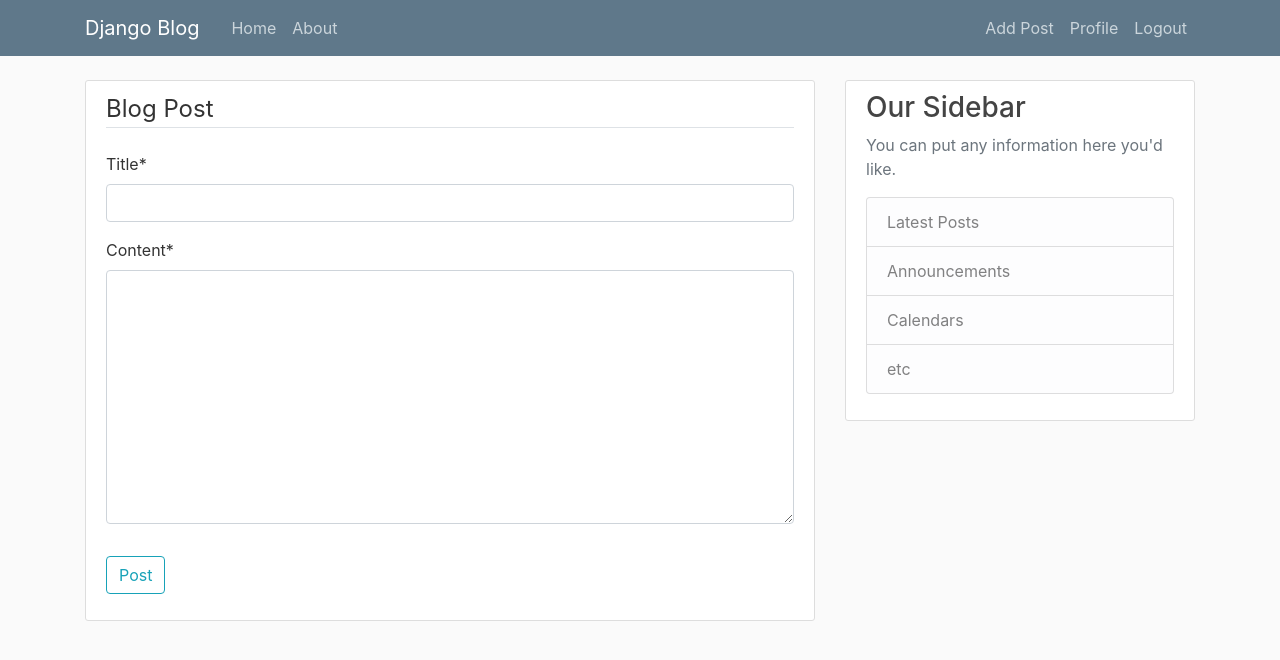
After one commit to Digvijay03/blog_application, a Django app: page /post/new/ in a window 1280 px wide. The commit adds this page. Shown: the top 660 px of the page. Run offline with Django 3.2, Linux system fonts and the light colour scheme; a user stored in the database is signed in; some libraries are stand-ins or nearby versions.

Commit message:
list,create,update,delete post feature added

```diff
--- a/blog/models.py
+++ b/blog/models.py
@@ -1,6 +1,7 @@
 from django.db import models
 from django.utils import timezone
 from django.contrib.auth.models import User
+from django.urls import reverse
 
 
 class Post(models.Model):
@@ -11,3 +12,6 @@ class Post(models.Model):
 
     def __str__(self):
         return self.title
+
+    def get_absolute_url(self):
+        return reverse('post-detail', kwargs={'pk': self.pk})
--- a/blog/templates/blog/base.html
+++ b/blog/templates/blog/base.html
@@ -30,8 +30,10 @@
             <!-- Navbar Right Side -->
             {%if user.is_authenticated%}
             <div class="navbar-nav">
+              <a class="nav-item nav-link" href="{% url 'post-create' %}">Add Post</a>
               <a class="nav-item nav-link" href="{% url 'profile' %}">Profile</a>
               <a class="nav-item nav-link" href="{% url 'logout' %}">Logout</a>
+
               {%else%}
             </div>
             <div class="navbar-nav">
--- a/blog/templates/blog/home.html
+++ b/blog/templates/blog/home.html
@@ -7,7 +7,7 @@
               <a class="mr-2" href="#">{{ post.author }}</a>
               <small class="text-muted">{{ post.date_posted|date:"F d, Y" }}</small>
             </div>
-            <h2><a class="article-title" href="#">{{ post.title }}</a></h2>
+            <h2><a class="article-title" href="{% url 'post-detail' post.id %}">{{ post.title }}</a></h2>
             <p class="article-content">{{ post.content }}</p>
           </div>
         </article>
--- /dev/null
+++ b/blog/templates/blog/post_form.html
@@ -0,0 +1,16 @@
+{% extends "blog/base.html" %}
+{% load crispy_forms_tags %}
+{% block content %}
+    <div class="content-section">
+        <form method="POST">
+            {% csrf_token %}
+            <fieldset class="form-group">
+                <legend class="border-bottom mb-4">Blog Post</legend>
+                {{ form|crispy }}
+            </fieldset>
+            <div class="form-group">
+                <button class="btn btn-outline-info" type="submit">Post</button>
+            </div>
+        </form>
+    </div>
+{% endblock content %}
--- a/blog/urls.py
+++ b/blog/urls.py
@@ -1,7 +1,18 @@
 from django.urls import path
+from .views import (
+    PostListView,
+    PostDetailView,
+    PostCreateView,
+    PostUpdateView,
+    PostDeleteView
+)
 from . import views
 urlpatterns = [
 
-    path('',views.home,name='blog-home'),
+    path('',PostListView.as_view(),name='blog-home'),
+    path('post/<int:pk>/', PostDetailView.as_view(), name='post-detail'),
+    path('post/new/', PostCreateView.as_view(), name='post-create'),
+    path('post/<int:pk>/update/', PostUpdateView.as_view(), name='post-update'),
+    path('post/<int:pk>/delete/', PostDeleteView.as_view(), name='post-delete'),
     path('about/',views.about,name='blog-about'),
 ]
--- a/blog/views.py
+++ b/blog/views.py
@@ -1,4 +1,12 @@
 from django.shortcuts import render
+from django.contrib.auth.mixins import LoginRequiredMixin, UserPassesTestMixin
+from django.views.generic import (
+    ListView,
+    DetailView,
+    CreateView,
+    UpdateView,
+    DeleteView
+)
 from .models import Post
 
 # Create your views here.
@@ -7,5 +15,51 @@ def home(request):
     'posts': Post.objects.all()
     }
     return render(request,'blog/home.html',context)
+
+class PostListView(ListView):
+    model = Post
+    template_name = 'blog/home.html'  # <app>/<model>_<viewtype>.html
+    context_object_name = 'posts'
+    ordering = ['-date_posted']
+
+
+class PostDetailView(DetailView):
+    model = Post
+
+
+class PostCreateView(LoginRequiredMixin, CreateView):
+    model = Post
+    fields = ['title', 'content']
+
+    def form_valid(self, form):
+        form.instance.author = self.request.user
+        return super().form_valid(form)
+
+
+class PostUpdateView(LoginRequiredMixin, UserPassesTestMixin, UpdateView):
+    model = Post
+    fields = ['title', 'content']
+
+    def form_valid(self, form):
+        form.instance.author = self.request.user
+        return super().form_valid(form)
+
+    def test_func(self):
+        post = self.get_object()
+        if self.request.user == post.author:
+            return True
+        return False
+
+
+class PostDeleteView(LoginRequiredMixin, UserPassesTestMixin, DeleteView):
+    model = Post
+    success_url = '/'
+
+    def test_func(self):
+        post = self.get_object()
+        if self.request.user == post.author:
+            return True
+        return False
+
 def about (request):
     return render (request,'blog/about.html')
```
Also changed, not shown: blog/templates/blog/post_confirm_delete.html (added, +16 -0 lines), blog/templates/blog/post_detail.html (added, +20 -0 lines), db.sqlite3.
